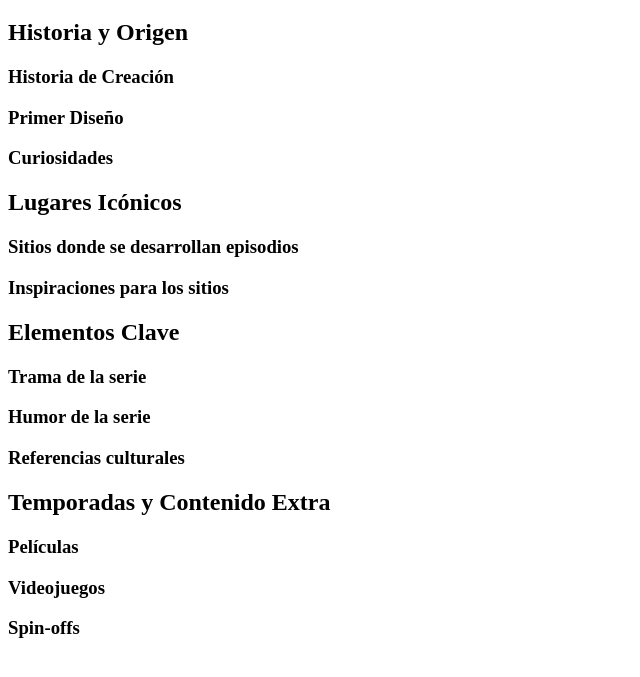
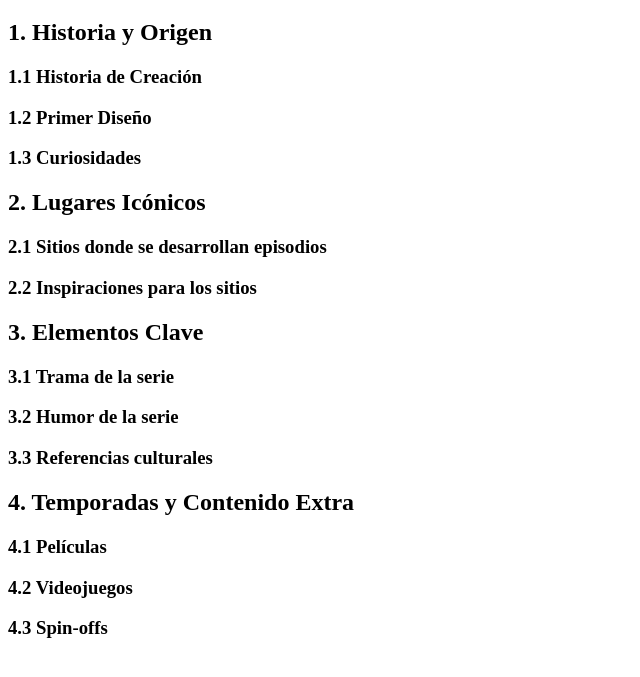
Before and after one commit to Ulises-lol/Ulises-lol.github.io, a plain HTML site: page actividad 2.html in a window 1280 px wide. Shown: the part 61-738 px from the top of the page, without its empty margins (0-640 px from the left). Drawn offline with Linux system fonts and the light colour scheme.

Commit message:
Update actividad 2.html

```diff
--- a/actividad 2.html
+++ b/actividad 2.html
@@ -4,7 +4,7 @@
     <!-- Llenar los datos para Title y metaData -->
     <meta charset="utf-8">
     <title>Unidad 1 | Actividad 01</title>
-    <link rel="icon" type="image/x-icon" href="favicon.ico">
+    <link rel="icon" type="image/x-icon" href="https://img.icons8.com/?size=100&id=efxDumCDndxJ&format=png&color=000000.icon">
     <meta name="Autor" content="Ulises Ramon Villagran Mendez">
     <meta name="Fecha" content="Martes 11 de febrero 2025">
 </head>
@@ -12,23 +12,23 @@
     <!-- Cambiar el título y colocar el contenido aquí -->
     <h1>Unidad 1 | Actividad 02 Tema: (Título)</h1>
 
-    <h2>Historia y Origen</h2>
-    <h3>Historia de Creación</h3>
-    <h3>Primer Diseño</h3>
-    <h3>Curiosidades</h3>
+    <h2>1. Historia y Origen</h2>
+    <h3>1.1 Historia de Creación</h3>
+    <h3>1.2 Primer Diseño</h3>
+    <h3>1.3 Curiosidades</h3>
 
-    <h2>Lugares Icónicos</h2>
-    <h3>Sitios donde se desarrollan episodios</h3>
-    <h3>Inspiraciones para los sitios</h3>
+    <h2>2. Lugares Icónicos</h2>
+    <h3>2.1 Sitios donde se desarrollan episodios</h3>
+    <h3>2.2 Inspiraciones para los sitios</h3>
 
-    <h2>Elementos Clave</h2>
-    <h3>Trama de la serie</h3>
-    <h3>Humor de la serie</h3>
-    <h3>Referencias culturales</h3>
+    <h2>3. Elementos Clave</h2>
+    <h3>3.1 Trama de la serie</h3>
+    <h3>3.2 Humor de la serie</h3>
+    <h3>3.3 Referencias culturales</h3>
 
-    <h2>Temporadas y Contenido Extra</h2>
-    <h3>Películas</h3>
-    <h3>Videojuegos</h3>
-    <h3>Spin-offs</h3>
+    <h2>4. Temporadas y Contenido Extra</h2>
+    <h3>4.1 Películas</h3>
+    <h3>4.2 Videojuegos</h3>
+    <h3>4.3 Spin-offs</h3>
 </body>
 </html>
```
